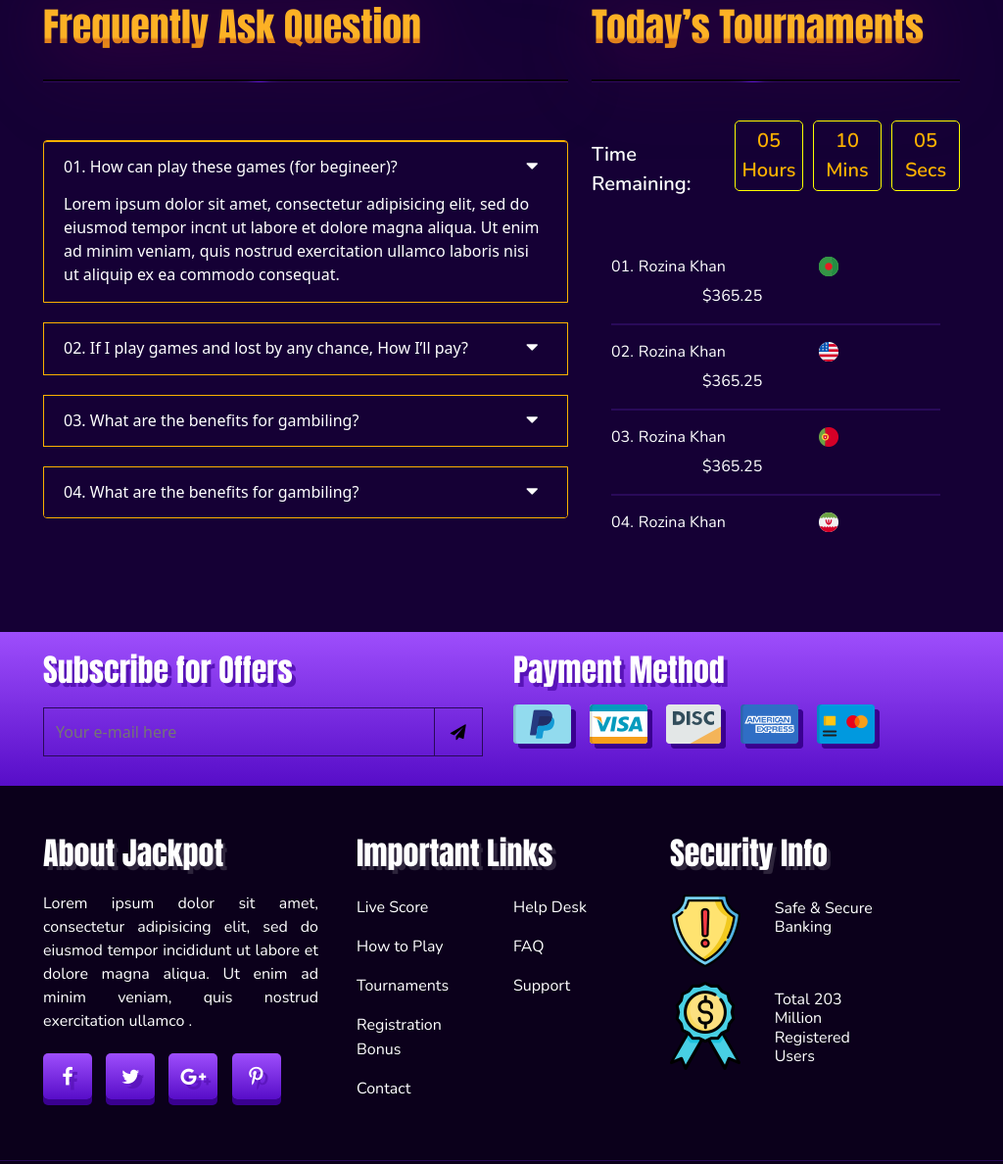
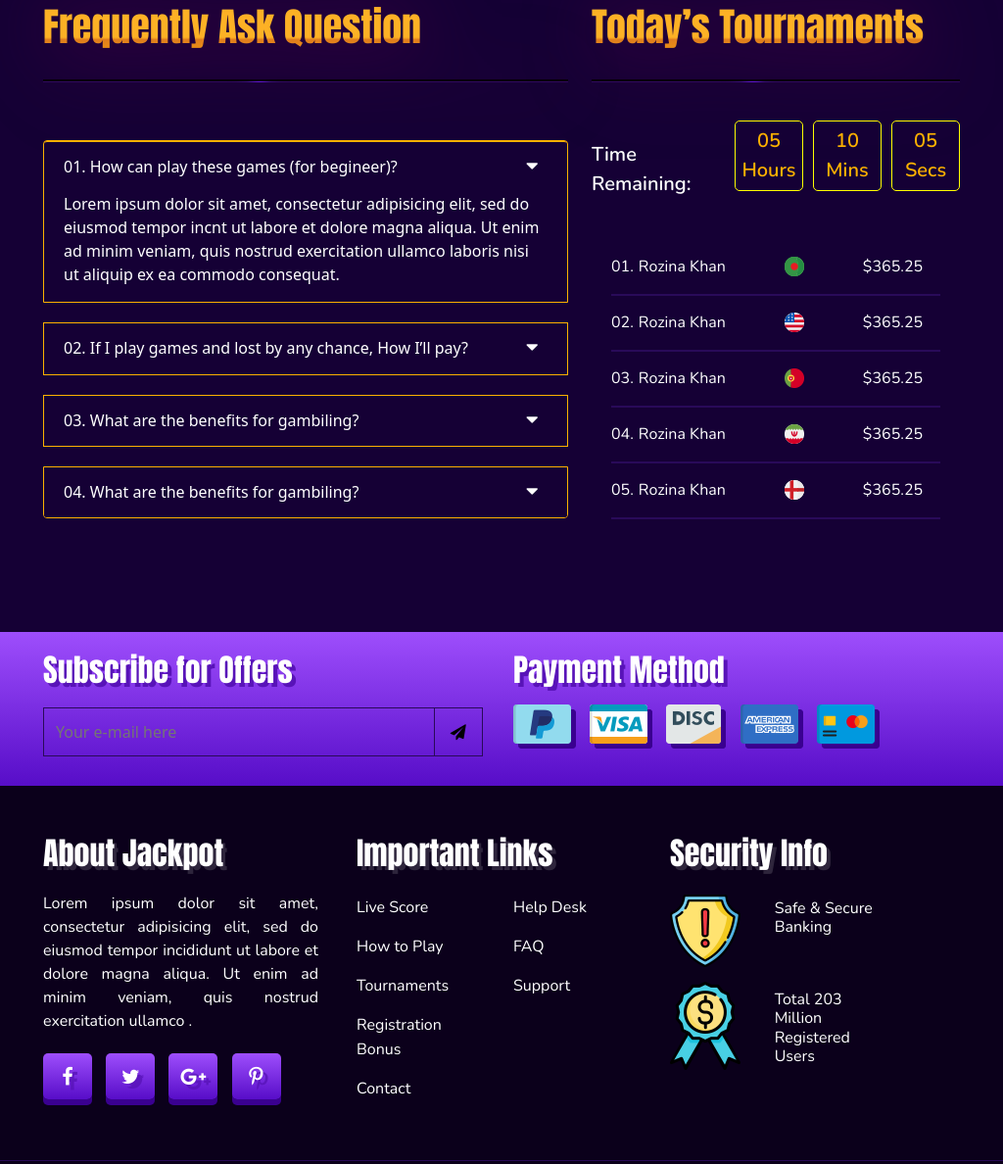
Before and after one commit to F-Sukhy/jackpot, a plain HTML site: page index.html in a window 1024 px wide. Shown: the part 3254-4442 px from the top of the page at 98% size. Drawn offline with nearby package versions, Linux system fonts and the light colour scheme.

Commit message:
scrollbar margin change

```diff
--- a/css/responsive.css
+++ b/css/responsive.css
@@ -78,6 +78,14 @@
   .player-promo-text h1{
     font-size: 40px !important;
 
+  }
+  .nscroll p .name {
+
+    margin-right: 60px !important;
+  }
+  .nscroll p .dolar {
+
+    margin-left: 60px !important;
   }
 
 }
```
